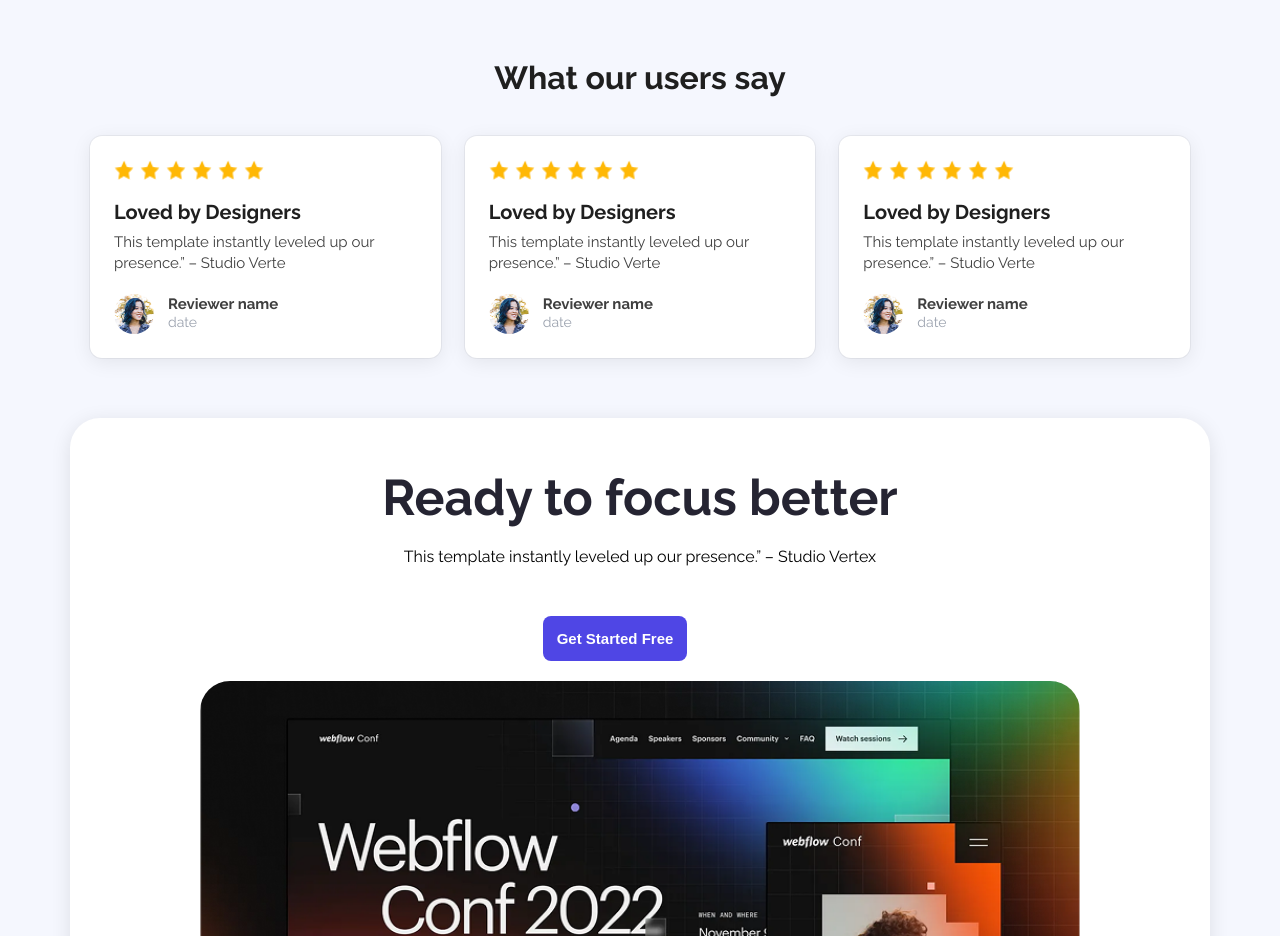
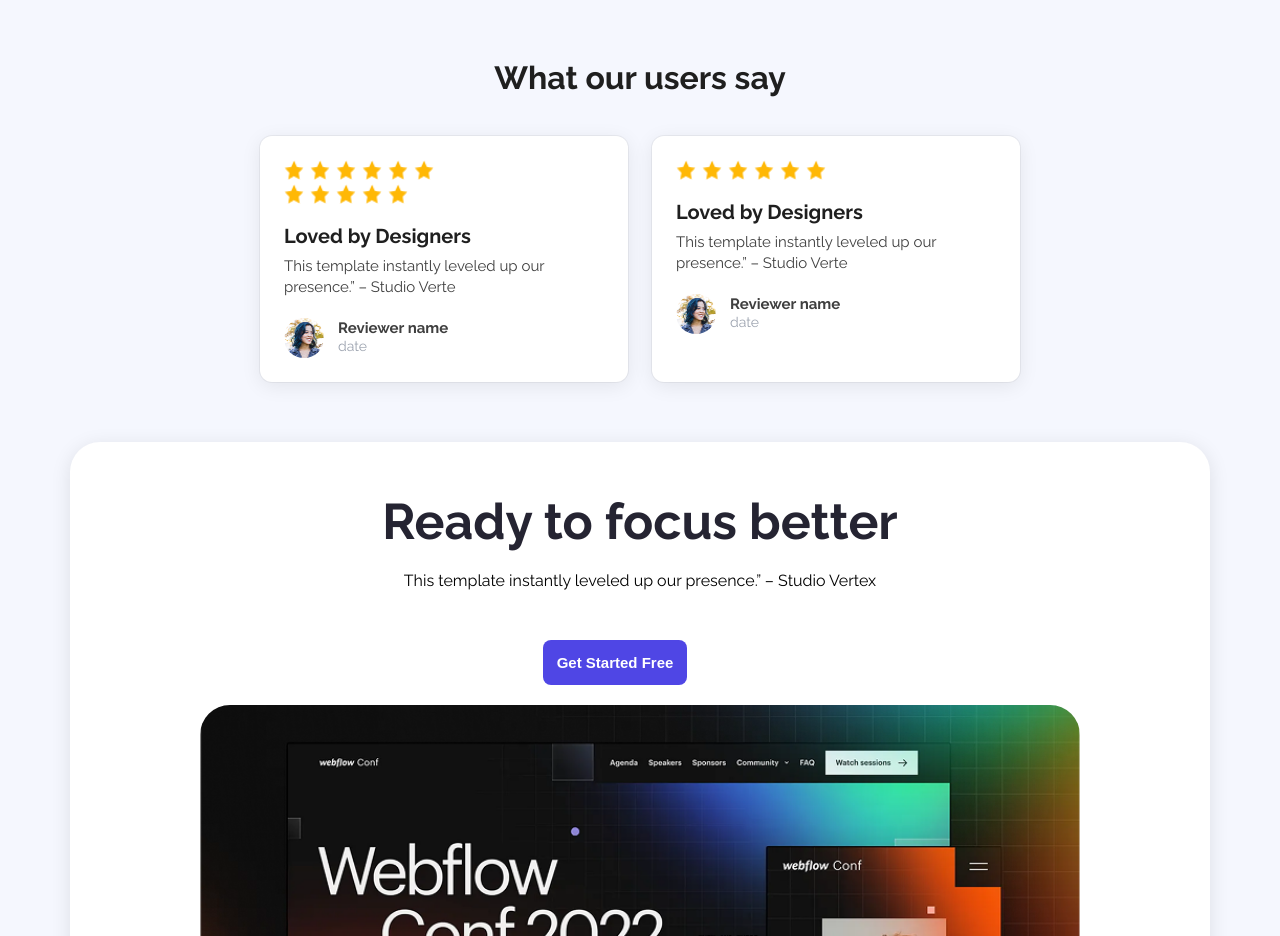
Before and after one commit to Mst-Sumi-Akter/Assignment1, a plain HTML site: page index.html in a window 1280 px wide. Shown: the part 1280-2216 px from the top of the page. Drawn offline with Linux system fonts and the light colour scheme.

Commit message:
last modification  aded

```diff
--- a/index.html
+++ b/index.html
@@ -88,23 +88,7 @@
               <img src="Assets/icon-star.png" alt="" />
             </div>
             <div>
-              <h3>Loved by Designers</h3>
-              <p>
-                This template instantly leveled up our <br />
-                presence.” – Studio Verte
-              </p>
-            </div>
-            <div class="review">
-              <img src="Assets/avatar.png" alt="" />
-              <div class="review-info">
-                <b> Reviewer name</b>
-                <p>date</p>
-              </div>
-            </div>
-          </div>
-          <div class="card2">
-            <div>
-              <img src="Assets/icon-star.png" alt="" />
+
               <img src="Assets/icon-star.png" alt="" />
               <img src="Assets/icon-star.png" alt="" />
               <img src="Assets/icon-star.png" alt="" />
```
